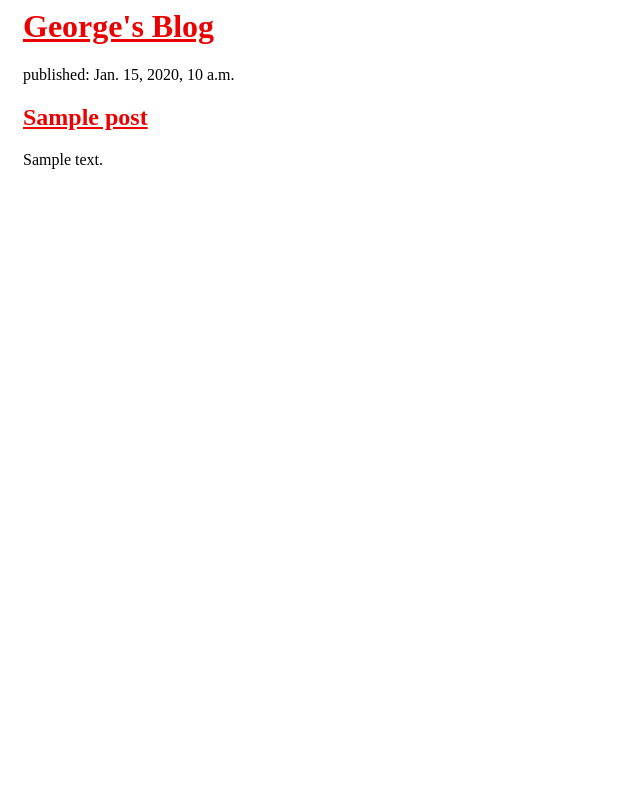
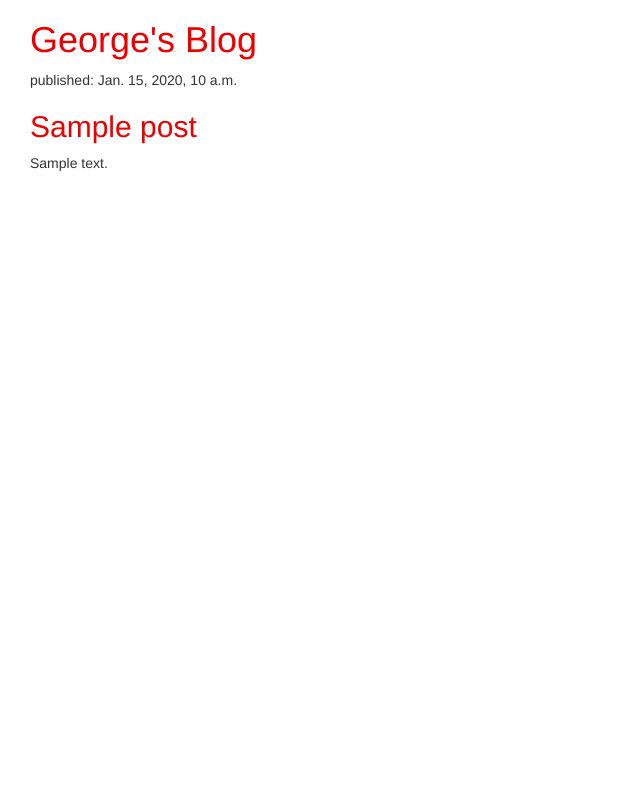
Before and after one commit to georgewelly/bridging-coursework, a Django app: template blog/templates/blog/post_list.html in a window 1280 px wide. Shown: the whole page, without its empty margins (0-640 px from the left). Run offline with Django 3.2, Linux system fonts and the light colour scheme; the template is opened without the code that fills it: values that come from a table or form of the project are taken from there, others are empty; tables that the repository leaves empty hold one stand-in row (values such as "Sample post"); some libraries are stand-ins or nearby versions.

Commit message:
added back bootstrap

```diff
--- a/blog/static/css/blog.css
+++ b/blog/static/css/blog.css
@@ -1,5 +1,5 @@
 body {
-    padding-left: 15px;
+    padding-left: 30px;
 }
 
 h1 a, h2 a {
--- a/blog/templates/blog/post_list.html
+++ b/blog/templates/blog/post_list.html
@@ -2,6 +2,8 @@
 <html>
     <head>
         <title>George's Lockdown Blog</title>
+        <link rel="stylesheet" href="//maxcdn.bootstrapcdn.com/bootstrap/3.2.0/css/bootstrap.min.css">
+        <link rel="stylesheet" href="//maxcdn.bootstrapcdn.com/bootstrap/3.2.0/css/bootstrap-theme.min.css">
         <link rel="stylesheet" href="{% static 'css/blog.css' %}">
     </head>
     <body>
```
